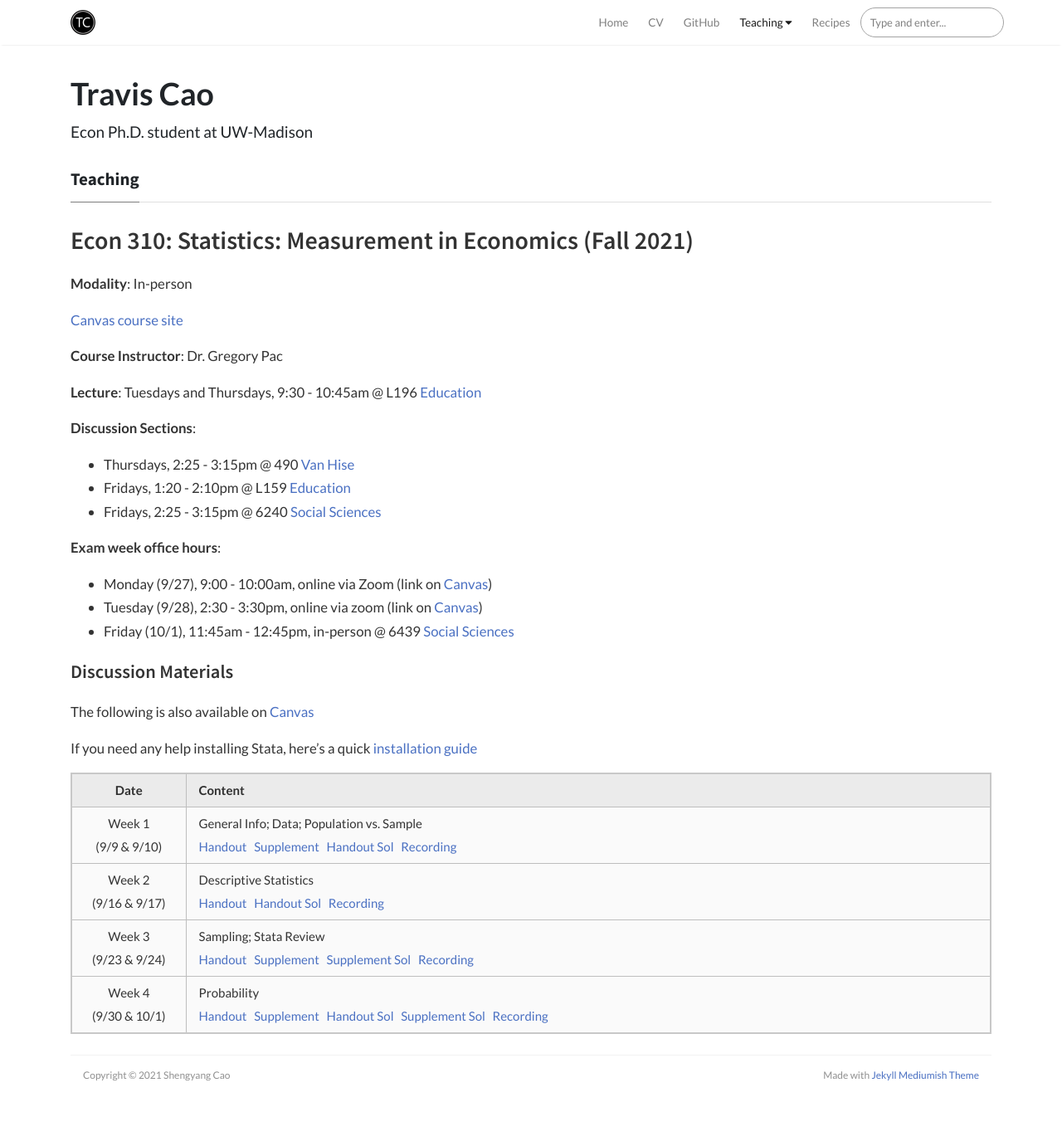
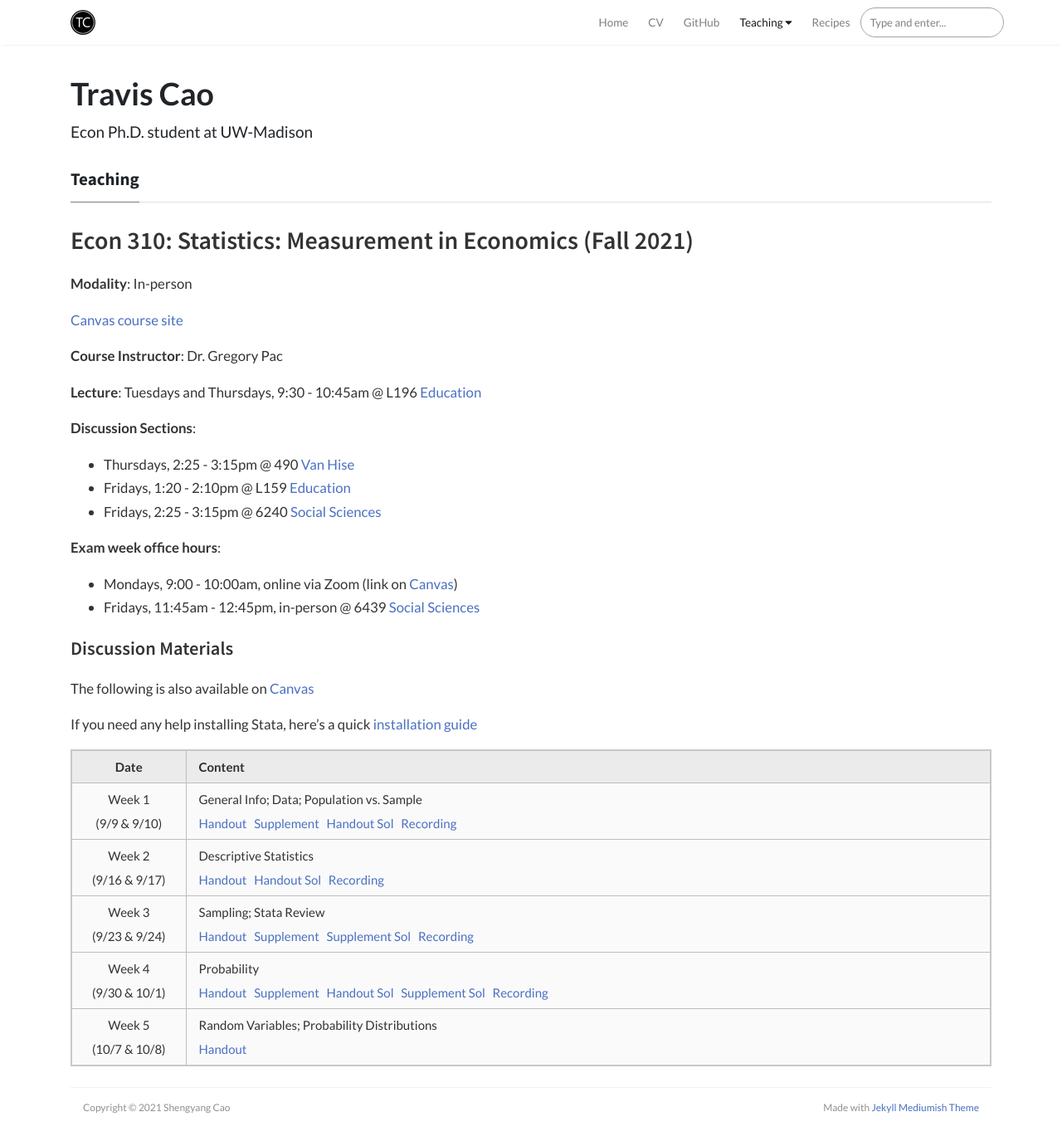
Before and after one commit to scaotravis/scaotravis.github.io, a Jekyll site: the page built from _pages/teaching/fa21-310.md, in a window 1280 px wide and 1384 px high. Shown: the top 1381 px of the window at 83% size. Built offline with Jekyll 4.4.1, drawn with Linux system fonts in a browser that asks for light colours; nearby versions of some CDN libraries; comment, search, counter and statistics services are not loaded.

Commit message:
update 310 page

```diff
--- a/_pages/teaching/fa21-310.md
+++ b/_pages/teaching/fa21-310.md
@@ -22,9 +22,8 @@ categories: Teaching
 
 **Exam week office hours**:
 
-* Monday (9/27), 9:00 - 10:00am, online via Zoom (link on [Canvas](https://canvas.wisc.edu/courses/257051/pages/ta-resources-for-traviss-students?module_item_id=4280756))
-* Tuesday (9/28), 2:30 - 3:30pm, online via zoom (link on [Canvas](https://canvas.wisc.edu/courses/257051/pages/ta-resources-for-traviss-students?module_item_id=4280756))
-* Friday (10/1), 11:45am - 12:45pm, in-person @ 6439 [Social Sciences](https://map.wisc.edu/s/6hlqixeh)
+* Mondays, 9:00 - 10:00am, online via Zoom (link on [Canvas](https://canvas.wisc.edu/courses/257051/pages/ta-resources-for-traviss-students?module_item_id=4280756))
+* Fridays, 11:45am - 12:45pm, in-person @ 6439 [Social Sciences](https://map.wisc.edu/s/6hlqixeh)
 
 #### Discussion Materials
 
@@ -38,3 +37,4 @@ If you need any help installing Stata, here's a quick [installation guide]({{ si
 | Week 2 <br> (9/16 & 9/17) | Descriptive Statistics <br> [Handout](https://canvas.wisc.edu/courses/257051/files/20592152?wrap=1) &nbsp; [Handout Sol](https://canvas.wisc.edu/courses/257051/files/20592099?wrap=1) &nbsp; [Recording](https://uwmadison.zoom.us/rec/share/q7FnPFTeBkNIBERjkJN5ABMRK3Mk0JaX2CqeyhSJZsn6TzrPldifAEB2r9Hpfs6O.6xKOzBVTJT8NXW5o) |
 | Week 3 <br> (9/23 & 9/24) | Sampling; Stata Review <br> [Handout](https://canvas.wisc.edu/courses/257051/files/20592136?module_item_id=3958676) &nbsp; [Supplement]({{ site.baseurl }}/downloads/teaching/fa21-310/310_fa21_supplement-3.pdf) &nbsp; [Supplement Sol]({{ site.baseurl }}/downloads/teaching/fa21-310/310_fa21_supplement-3_sol.pdf) &nbsp; [Recording](https://uwmadison.zoom.us/rec/share/D5vYFrenM7Yu2uSOByuCEEANhDj7GvW9ciurw0bNJSBQhm6qfB-ZTfBkwr0aYECo.gwiPmFdHSw61T_O1) |
 | Week 4 <br> (9/30 & 10/1) | Probability <br> [Handout](https://canvas.wisc.edu/courses/257051/files/20592150?wrap=1) &nbsp; [Supplement]({{ site.baseurl }}/downloads/teaching/fa21-310/310_fa21_supplement-4.pdf) &nbsp; [Handout Sol](https://canvas.wisc.edu/courses/257051/files/20592168?module_item_id=3958746) &nbsp; [Supplement Sol]({{ site.baseurl }}/downloads/teaching/fa21-310/310_fa21_supplement-4_sol.pdf) &nbsp; [Recording](https://uwmadison.zoom.us/rec/share/j7fBDVrB8lbyM8CeRbPSyN_mxZnX9GWSfmSlBs5coZtbSbxoE1ZTXrRcCvjslljM.wHonnL60Dgz7adwn) |
+| Week 5 <br> (10/7 & 10/8) | Random Variables; Probability Distributions <br> [Handout](https://canvas.wisc.edu/courses/257051/files/20592110?wrap=1) |
```
Also changed, not shown: 2 other files.
